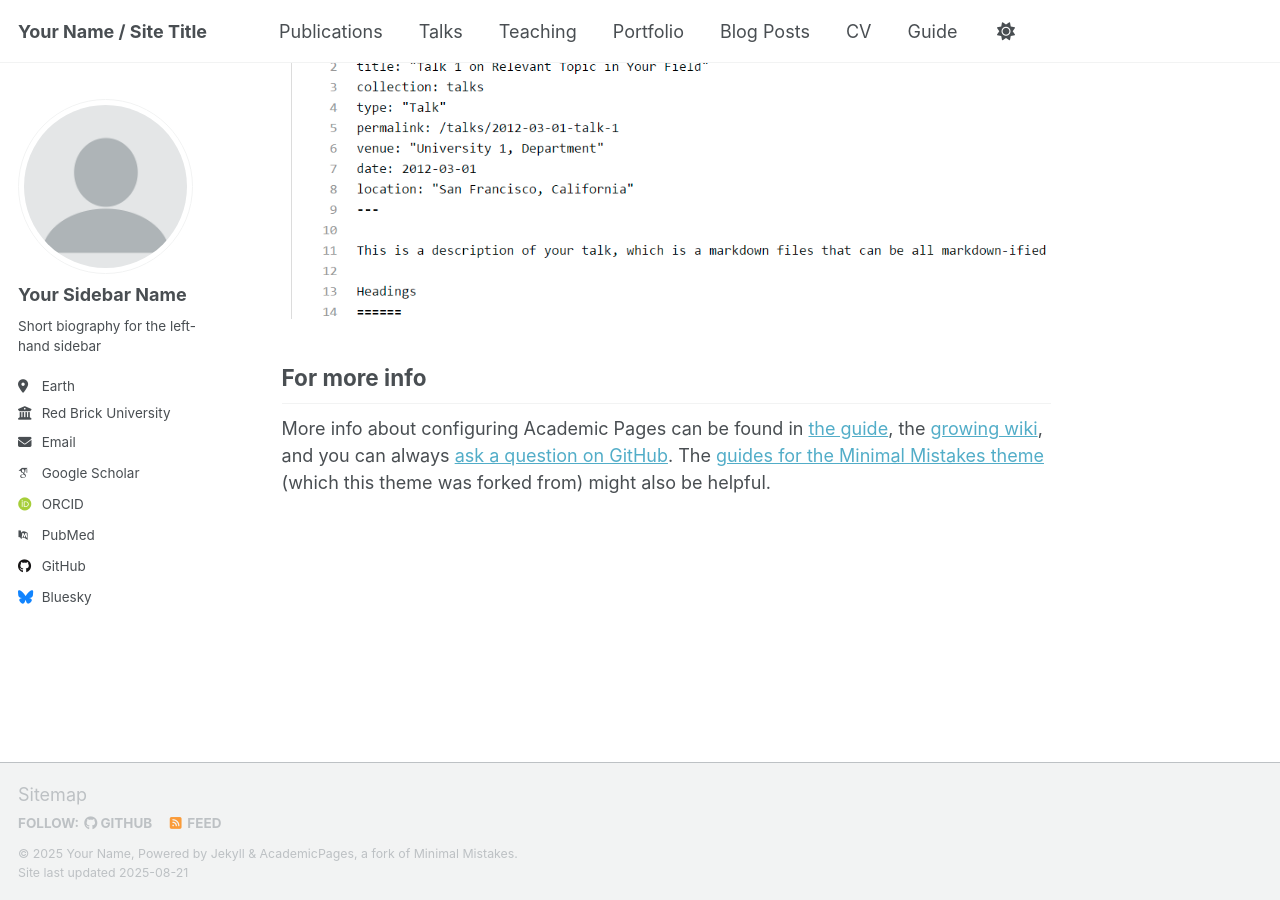
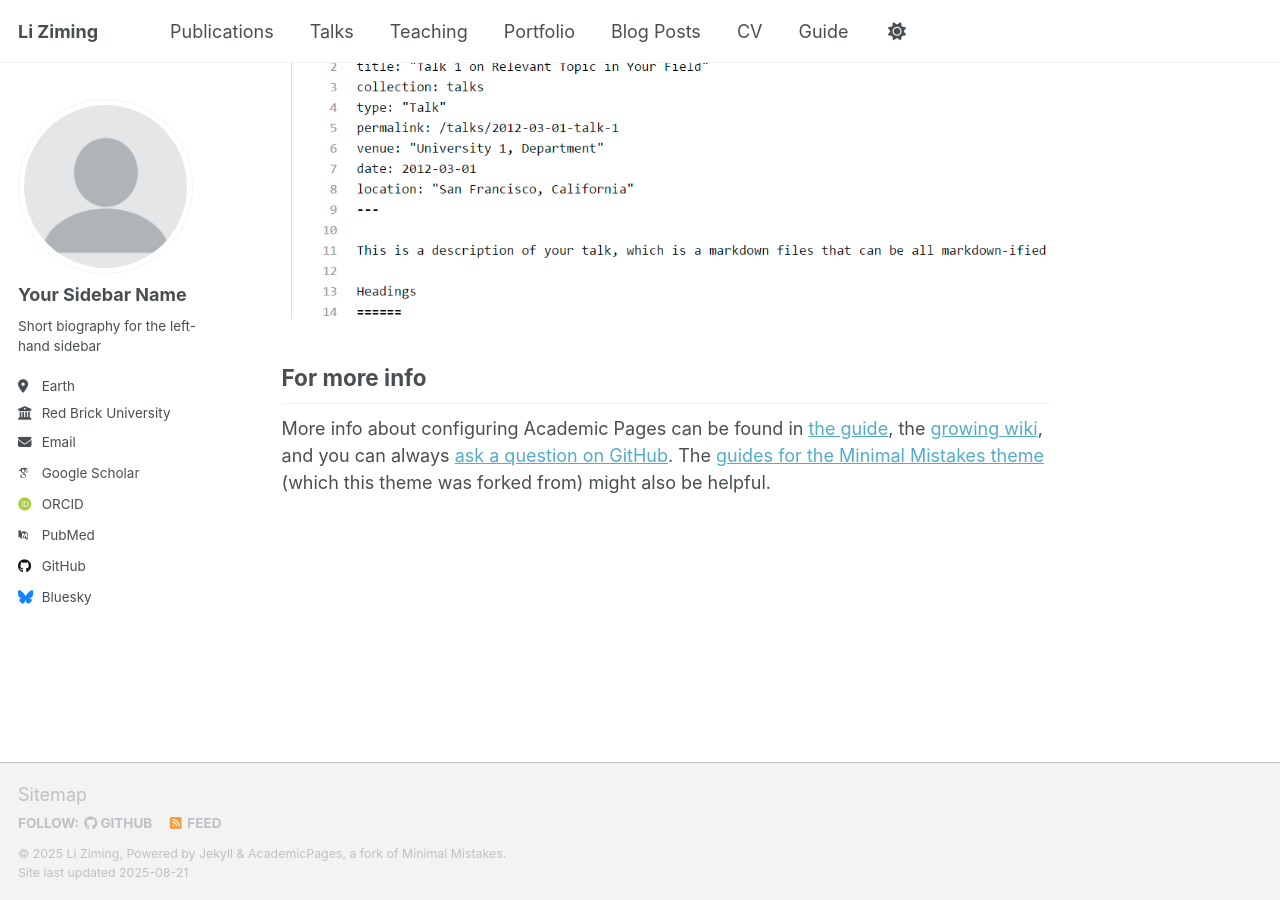
Before and after one commit to l-ziming/l-ziming.github.io, a Jekyll site: the page built from _pages/about.md, in a window 1280 px wide and 900 px high, scrolled down 2880 px. Built offline with Jekyll 4.4.1, drawn with Linux system fonts in a browser that asks for light colours; some web fonts are replaced; a script that is not in the unit is left out.

Commit message:
Update _config.yml

```diff
--- a/_config.yml
+++ b/_config.yml
@@ -9,9 +9,9 @@
 # Basic Site Settings
 locale                   : "en-US"
 site_theme               : "default" # Currently available options are "default", "air"
-title                    : "Your Name / Site Title"
+title                    : "Li Ziming"
 title_separator          : "-"
-name                     : &name "Your Name"
+name                     : &name "Li Ziming"
 description              : &description "personal description"
 url                      : https://academicpages.github.io # the base hostname & protocol for your site e.g. "https://[your GitHub username].github.io" or if you already have some other page hosted on Github then use "https://[your GitHub username].github.io/[Your Repo Name]"
 baseurl                  : "" # the subpath of your site, e.g. "/blog"
@@ -29,7 +29,7 @@ author:
   location         : "Earth"
   employer         : "Red Brick University"
   uri              : # URL
-  email            : "none@example.org"
+  email            : "meetliziming@gmail.com"
 
   # Academic websites
   academia         : # URL
```
